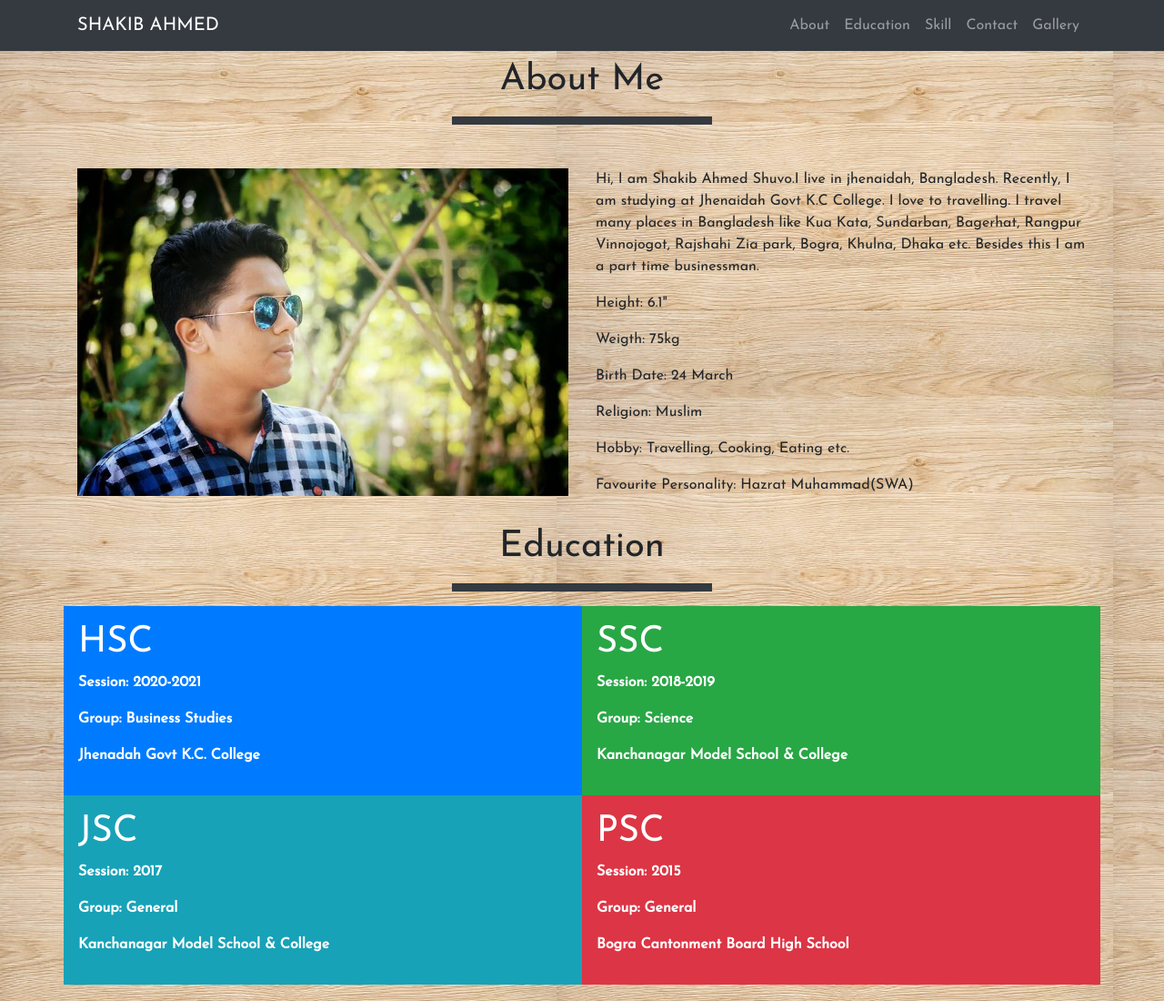
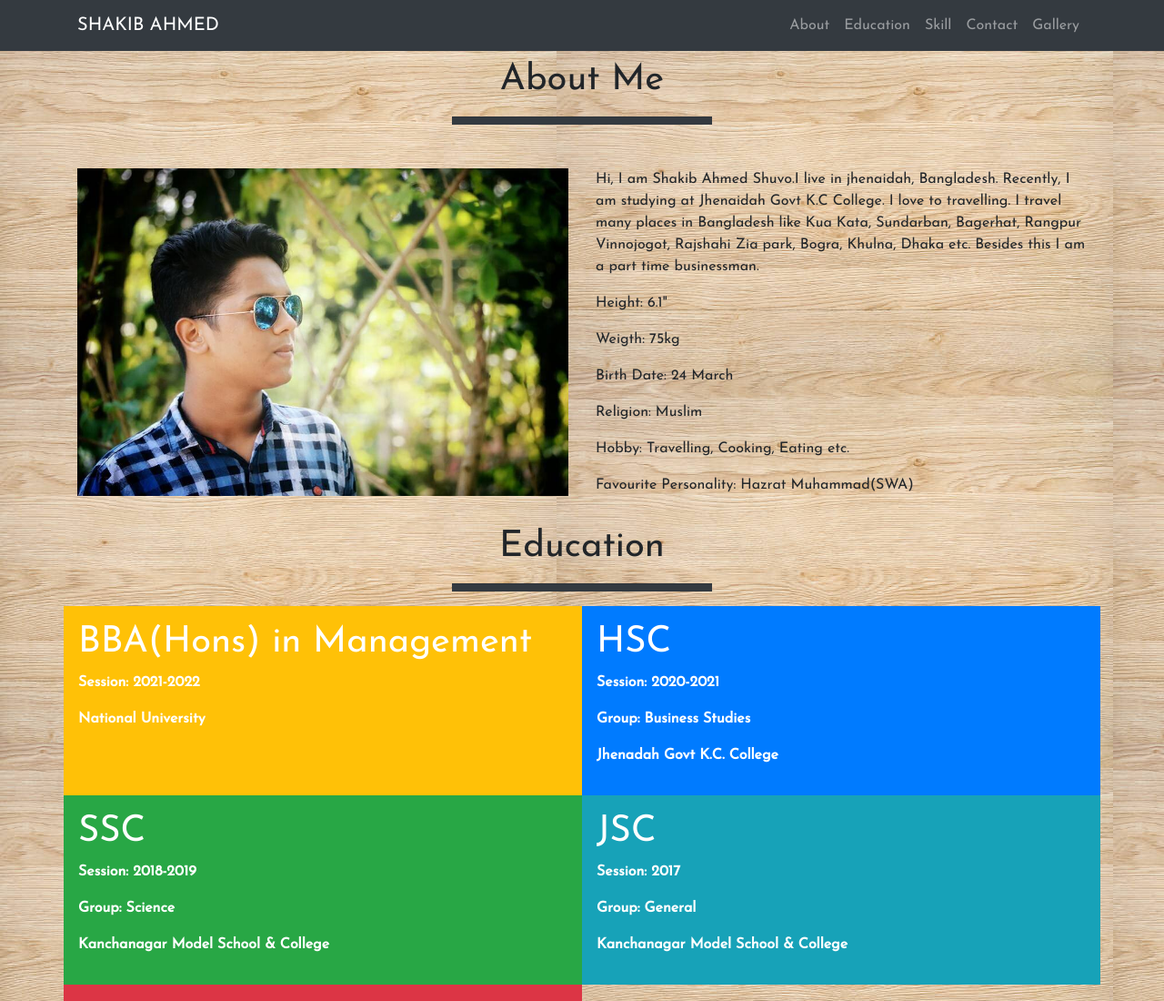
Before and after one commit to Shariarbup/Shuvo, a plain HTML site: page index.html in a window 1280 px wide. Shown: the top 1100 px of the page at 91% size. Drawn offline with Linux system fonts and the light colour scheme.

Commit message:
Update hons information

```diff
--- a/index.html
+++ b/index.html
@@ -114,6 +114,11 @@
           <hr class="w-25 mx-auto bg-dark p-1" />
         </div>
         <div class="row font-weight-bold">
+          <div class="col-lg-6 col-md-6 col-12 bg-warning text-white p-3">
+            <h1>BBA(Hons) in Management</h1>
+            <p>Session: 2021-2022</p>
+            <p>National University</p>
+          </div>
           <div class="col-lg-6 col-md-6 col-12 bg-primary text-white p-3">
             <h1>HSC</h1>
             <p>Session: 2020-2021</p>
```
